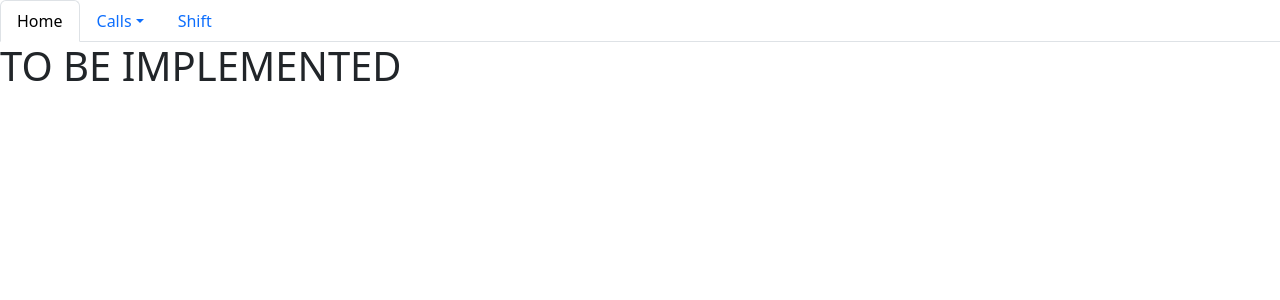
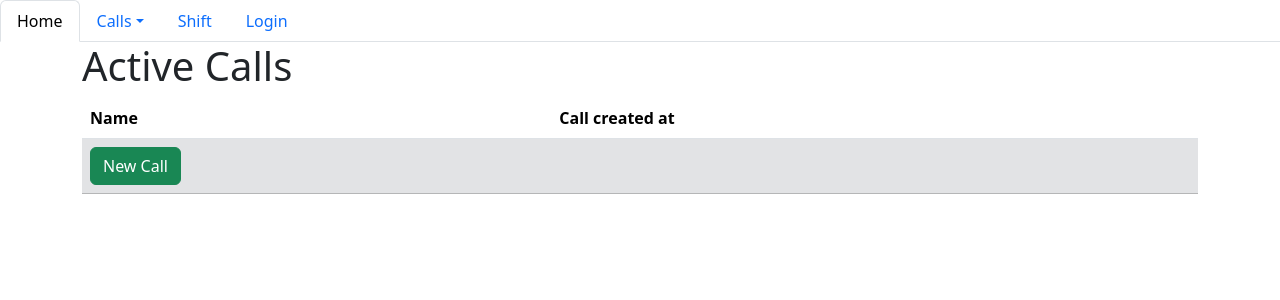
Before and after one commit to tceluzza/simple-cad, a Django app: page / in a window 1280 px wide. Shown: the top 300 px of the page. Run offline with Django 4.2, Linux system fonts and the light colour scheme; data that the repository does not hold is empty; some libraries are stand-ins or nearby versions.

Commit message:
Set up home page/calls listing

```diff
--- a/dispatch/models.py
+++ b/dispatch/models.py
@@ -81,6 +81,11 @@ class LicensePlate(models.Model):
 
 class Call(models.Model):
     name = models.CharField(max_length=64)
+    active = models.BooleanField(default=True)
+    time_generated = models.DateTimeField(
+            verbose_name="Created at",
+            default=timezone.now,
+    )
 
     def __str__(self):
         return self.name
--- a/dispatch/templates/dispatch/view_calls.html
+++ b/dispatch/templates/dispatch/view_calls.html
@@ -3,5 +3,33 @@
 {% block title %}View Calls{% endblock %}
 
 {% block content %}
-<h1>TO BE IMPLEMENTED</h1>
+<h1>Active Calls</h1>
+  <table class="table table-striped align-middle">
+    <thead>
+      <tr>
+        <th scope="col">Name</th>
+        <th scope="col">Call created at</th>
+        <th scope="col"></th>
+      </tr>
+    </thead>
+    <tbody>
+    {% if calls_list %}
+      {% for call in calls_list %}
+        <tr>
+          <td>{{call.name}}</td>
+          <td>{{call.time_generated}}</td>
+          <td><a href="{% url 'dispatch:call_details' call.id %}" class="btn btn-primary">View Call</a></td>
+        </tr>
+      {% endfor %}
+    {% endif %}
+    </tbody>
+    <tfoot class="table-secondary">
+      <tr>
+        <td><a href="{% url 'dispatch:new_call' %}" class="btn btn-success">New Call</a></td>
+        <td/>
+        <td/>
+      </tr>
+    </tfoot>
+  </table>
+
 {% endblock %}
--- a/dispatch/templates/main.html
+++ b/dispatch/templates/main.html
@@ -10,20 +10,33 @@
   <body>
     <ul class="nav nav-tabs">
       <li class="nav-item">
-        <a class="nav-link {% if nav == "view_calls" %}active{% endif %}" href="{% url 'dispatch:view_calls' %}">Home</a>
+        <a class="nav-link {{home_nav}}" href="{% url 'dispatch:view_calls' %}">Home</a>
       </li>
       <li class="nav-item">
-        <a class="nav-link dropdown-toggle {% if nav == "new_call" or nav == "closed_calls" %}active{% endif %}"" data-bs-toggle="dropdown" href="#" role="button" aria-expanded="false">Calls</a>
+        <a class="nav-link dropdown-toggle {{calls_nav}}" data-bs-toggle="dropdown" href="#" role="button" aria-expanded="false">Calls</a>
         <ul class="dropdown-menu">
           <li><a class="dropdown-item" href="{% url 'dispatch:new_call' %}">New Call</a></li>
           <li><a class="dropdown-item" href="{% url 'dispatch:closed_calls' %}">Closed Calls</a></li>
         </ul>
       </li>
       <li class="nav-item">
-        <a class="nav-link {% if nav == "shift" %}active{% endif %}" href="{% url 'dispatch:shift' %}">Shift</a>
+        <a class="nav-link {{shift_nav}}" href="{% url 'dispatch:shift' %}">Shift</a>
       </li>
+
+      <li class="nav-item">
+        {% if user.is_authenticated %}
+          {% comment %} Welcome, {{ user.get_username }} {% endcomment %}
+          <a class="nav-link" href="{% url 'dispatch:not_implemented' %}?next={{ request.path }}">Logout ({{user.get_username}})</a></li>
+          {% comment %} <a href="{% url 'registration:logout' %}?next={{ request.path }}">Logout</a></li> {% endcomment %}
+        {% else %}
+          <a class="nav-link" href="{% url 'dispatch:not_implemented' %}?next={{ request.path }}">Login</a></li>
+          {% comment %} <a href="{% url 'registration:login' %}?next={{ request.path }}">Login</a></li> {% endcomment %}
+        {% endif %}
     </ul>
 
-    {% block content %}{% endblock %}
+    <div class="container-lg">
+    {% block content %}
+    {% endblock %}
+    </div>
   </body>
 </html>
--- a/dispatch/urls.py
+++ b/dispatch/urls.py
@@ -4,8 +4,10 @@ from . import views
 
 app_name = "dispatch"
 urlpatterns = [
-    path("", views.view_calls, name="view_calls"),
-    path("new-call", views.new_call, name="new_call"),
-    path("closed-calls", views.closed_calls, name="closed_calls"),
-    path("shift", views.shift, name="shift"),
+    path("", views.CallsListView.as_view(), name="view_calls"),
+    path("view-call/<int:pk>/", views.CallDetailView.as_view(), name="call_details"),
+    path("new-call/", views.new_call, name="new_call"),
+    path("closed-calls/", views.closed_calls, name="closed_calls"),
+    path("shift/", views.shift, name="shift"),
+    path("not-implemented/", views.not_implemented, name="not_implemented"),
 ]
--- a/dispatch/views.py
+++ b/dispatch/views.py
@@ -1,15 +1,39 @@
 from django.shortcuts import render
+from django.views import generic
+
+from .models import Call
 
 # Create your views here.
 
-def view_calls(request):
-    return render(request, "dispatch/view_calls.html", {"nav":"view_calls"})
+class CallsListView(generic.ListView):
+    paginate_by = 20
+    context_object_name = "calls_list"
+    template_name = "dispatch/view_calls.html"
+
+    queryset = Call.objects.filter(active=True)
+
+    def get_context_data(self, **kwargs):
+        context = super().get_context_data(**kwargs)
+        #context["calls_list"] = Call.objects.filter
+        context["home_nav"] = "active"
+        return context
+
+class CallDetailView(generic.DetailView):
+    model = Call
+    template_name = "dispatch/call_details.html"
 
 def new_call(request):
-    return render(request, "dispatch/new_call.html", {"nav":"new_call"})
+    context = {"calls_nav":"active"}
+    return render(request, "dispatch/new_call.html", context)
 
 def closed_calls(request):
-    return render(request, "dispatch/closed_calls.html", {"nav":"closed_calls"})
+    context = {"calls_nav":"active"}
+    return render(request, "dispatch/closed_calls.html", context)
 
 def shift(request):
-    return render(request, "dispatch/shift.html", {"nav":"shift"})
+    context = {"shift_nav":"active"}
+    return render(request, "dispatch/shift.html", context)
+
+def not_implemented(request):
+    context = {}
+    return render(request, "dispatch/not_implemented.html", context)
```
Also changed, not shown: dispatch/templates/dispatch/call_details.html (added, +7 -0 lines), dispatch/templates/dispatch/not_implemented.html (added, +7 -0 lines), dispatch/migrations/0009_call_active.py (added), dispatch/migrations/0010_call_time_generated.py (added).
